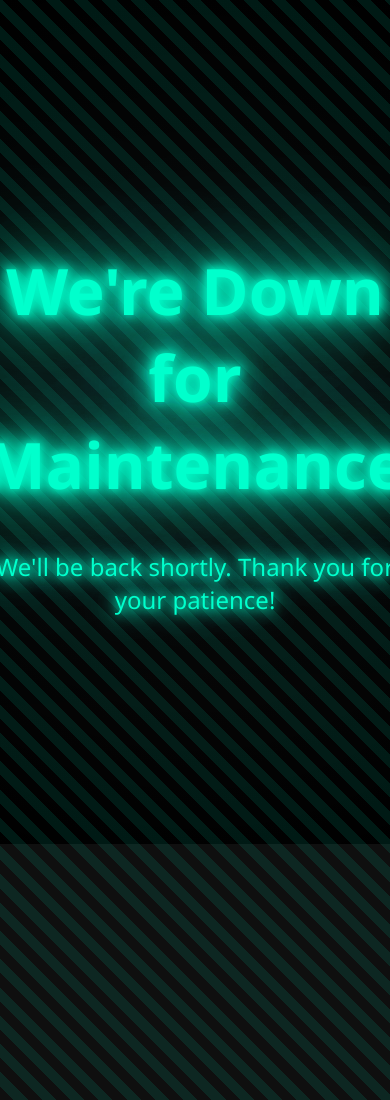
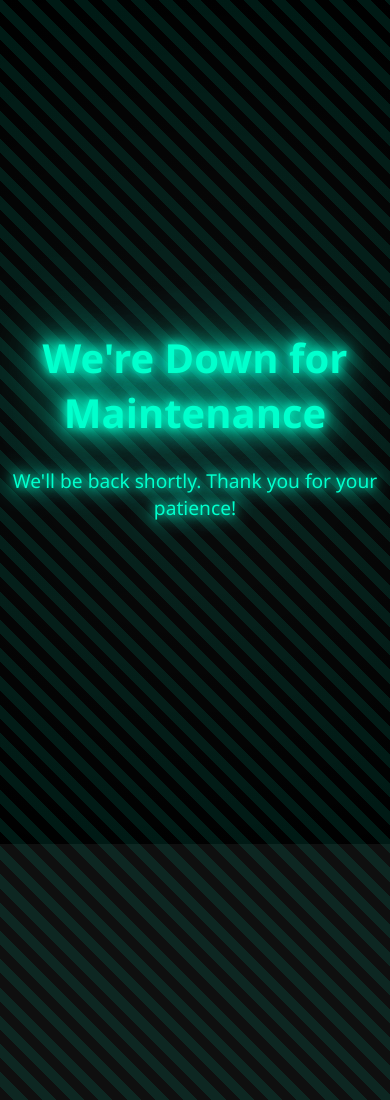
Before and after one commit to lerechard/lerechard.github.io, a plain HTML site: page index.html in a window 390 px wide. Shown: the top 1100 px of the page. Drawn offline with Linux system fonts and the light colour scheme.

Commit message:
Update index.html
Make page mobile friendly

```diff
--- a/index.html
+++ b/index.html
@@ -20,6 +20,7 @@
         .container {
             text-align: center;
             z-index: 1;
+            padding: 0 20px;
         }
         h1 {
             font-size: 4em;
@@ -67,6 +68,19 @@
                 transform: translate(-50%, -50%) rotate(360deg);
             }
         }
+
+        /* Mobile Styles */
+        @media (max-width: 600px) {
+            h1 {
+                font-size: 2.5em;
+            }
+            p {
+                font-size: 1.2em;
+            }
+            .container {
+                padding: 0 10px;
+            }
+        }
     </style>
 </head>
 <body>
@@ -76,7 +90,6 @@
     </div>
     <div class="background"></div>
 
-
     <script>
     (function titleScroller(text) {
         document.title = text;
@@ -84,8 +97,6 @@
             titleScroller(text.substr(1) + text.substr(0, 1));
         }, 500);
     }(" Down for Maintenance "));
-
     </script>
 </body>
-
 </html>
```
Lines whose indentation alone changed are shown as unchanged.
